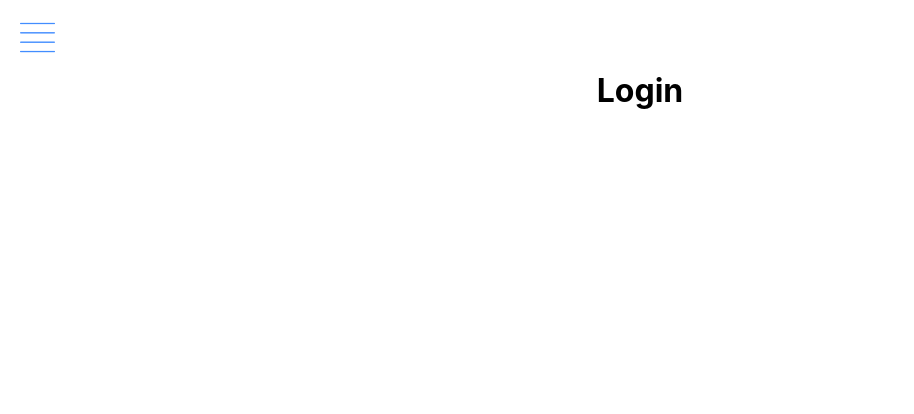
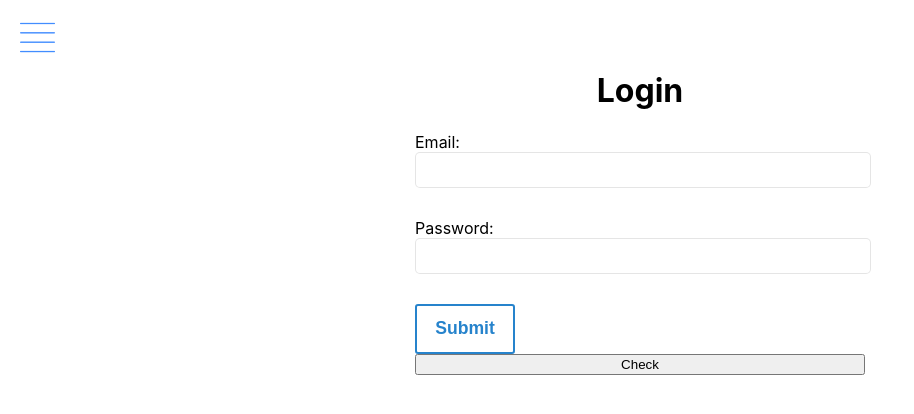
Before and after one commit to jzsiggy/bis-react-client, a React (Create React App) app: page /login in a window 1280 px wide. Shown: the top 414 px of the page, without its empty margins (0-914 px from the left). Built offline with nearby package versions, Linux system fonts and the light colour scheme.

Commit message:
Styling Auth

```diff
--- /dev/null
+++ b/src/components/authentication/styles.js
@@ -0,0 +1,53 @@
+import styled , { css } from 'styled-components';
+
+const AuthContainer = styled.div`
+  display : flex;
+  flex-direction : column;
+  align-items : center;
+`
+
+const AuthForm = styled.form`
+  display : flex;
+  flex-direction : column;
+  width : 80%;
+  max-width : 450px;
+`
+
+const AuthInput = styled.input`
+  margin-bottom : 30px;
+  height : 2rem;
+  font-size : 1.2rem;
+  border : 1px solid rgba(0, 0, 0, 0.1);
+  border-radius : 5px;
+  width : 100%;
+`
+
+const AuthCluster = styled.div`
+  display : flex;
+  flex-direction : column;
+  align-items : flex-start;
+`
+
+const SubmitBtn = styled.button`
+  background : transparent;
+  border-radius : 3px;
+  border : 2px solid rgba(38, 131, 204, 1);
+  color : rgba(38, 131, 204, 1);
+  padding : 0.7em 1em;
+  width : 100px;
+  font-size : 1.1rem;
+  font-weight : bold;
+
+  ${props => props.primary && css`
+    background: rgba(38, 131, 204, 1);
+    color: white;
+  `}
+`
+
+export {
+  AuthForm,
+  AuthContainer,
+  AuthInput,
+  AuthCluster,
+  SubmitBtn,
+};
--- a/src/components/authentication/user-login/LoginForm.js
+++ b/src/components/authentication/user-login/LoginForm.js
@@ -1,9 +1,87 @@
 import React , { Component } from 'react';
 
+import Service from '../../../config/Service';
+
+import {
+  AuthForm,
+  AuthContainer,
+  AuthInput,
+  AuthCluster,
+  SubmitBtn,
+} from '../styles';
+
 class LoginForm extends Component {
+
+  constructor () {
+    super()
+    this.service = Service;
+
+    this.state = {
+      email : '',
+      password : '',
+      errorMessage : '',
+    };
+  };
+
+  handleChange = (e) => {
+    this.setState({
+      [e.target.name] : e.target.value,
+    });
+  };
+
+  handleSubmit = (e) => {
+    e.preventDefault();
+    this.service.post('/login', this.state)
+    .then( response => {
+      console.log('response :', response);
+      this.setState({
+        email : '',
+        password : '',
+        errorMessage : '',
+      });
+    })
+    .catch( err => {
+      console.log('error :', err.response.data);
+      this.setState({
+        errorMessage : err.response.data.message,
+      });
+    });
+  };
+
+  checkUser = (e) => {
+    e.preventDefault();
+    this.service.post('/current-user')
+    .then( response => {
+      console.log('response :', response);
+    })
+    .catch( err => {
+      console.log('error :', err.response.data);
+    });
+  };
+
   render () {
     return (
-      <h1>Login</h1>
+      <AuthContainer>
+        <h1>Login</h1>
+        <AuthForm>
+          <AuthCluster>
+            <label>Email:</label>
+            <AuthInput name='email' value={this.state.email} onChange={this.handleChange}/>
+          </AuthCluster>
+          <AuthCluster>
+            <label>Password:</label>
+            <AuthInput type='password' name='password' value={this.state.password} onChange={this.handleChange}/>
+          </AuthCluster>
+          <SubmitBtn onClick={this.handleSubmit}>Submit</SubmitBtn>
+          <button onClick={this.checkUser}>Check</button>
+        </AuthForm>
+        {
+          this.state.errorMessage ?
+          <p>{this.state.errorMessage}</p>
+          :
+          ""
+        }
+      </AuthContainer>
     );
   };
 };
--- a/src/components/authentication/user-signup/SignupForm.js
+++ b/src/components/authentication/user-signup/SignupForm.js
@@ -1,9 +1,81 @@
 import React , { Component } from 'react';
 
+import Service from '../../../config/Service';
+
+import {
+  AuthForm,
+  AuthContainer,
+  AuthInput,
+  AuthCluster,
+  SubmitBtn,
+} from '../styles';
+
 class SignupForm extends Component {
+
+  constructor () {
+    super()
+    this.service = Service;
+
+    this.state = {
+      email : '',
+      password : '',
+      id : '',
+      errorMessage : '',
+    };
+  };
+
+  handleChange = (e) => {
+    this.setState({
+      [e.target.name] : e.target.value,
+    });
+  };
+
+  handleSubmit = (e) => {
+    e.preventDefault();
+    this.service.post('/signup', this.state)
+    .then( response => {
+      console.log('response :', response);
+      this.setState({
+        email : '',
+        password : '',
+        id : '',
+        errorMessage : '',
+      });
+    })
+    .catch( err => {
+      console.log('error :', err.response.data);
+      this.setState({
+        errorMessage : err.response.data.message,
+      });
+    });
+  };
+
   render () {
     return (
-      <h1>Signup</h1>
+      <AuthContainer>
+        <h1>Signup</h1>
+        <AuthForm>
+          <AuthCluster>
+            <label>Email:</label>
+            <AuthInput name='email' value={this.state.email} onChange={this.handleChange}/>
+          </AuthCluster>
+          <AuthCluster>
+            <label>Password:</label>
+            <AuthInput name='password' value={this.state.password} onChange={this.handleChange}/>
+          </AuthCluster>
+          <AuthCluster>
+            <label>ID:</label>
+            <AuthInput name='id' value={this.state.id} onChange={this.handleChange}/>
+          </AuthCluster>
+          <SubmitBtn onClick={this.handleSubmit}>Submit</SubmitBtn>
+        </AuthForm>
+        {
+          this.state.errorMessage ?
+          <p>{this.state.errorMessage}</p>
+          :
+          ""
+        }
+      </AuthContainer>
     );
   };
 };
--- a/src/components/navigation/slide-menu/styles.js
+++ b/src/components/navigation/slide-menu/styles.js
@@ -8,6 +8,7 @@ const StyledMenu = styled.div`
   background-color : white;
   position : fixed;
   left : -300px;
+  background-color : antiquewhite;
 
   ${props => props.isOpen && css`
     left : 0;
--- /dev/null
+++ b/src/config/Service.js
@@ -0,0 +1,10 @@
+import axios from 'axios';
+
+const Service = axios.create({
+  baseURL : 'http://localhost:5000/user',
+  validateStatus : function (status) {
+    return status >= 200 && status < 300;
+  },
+});
+
+export default Service;
```
